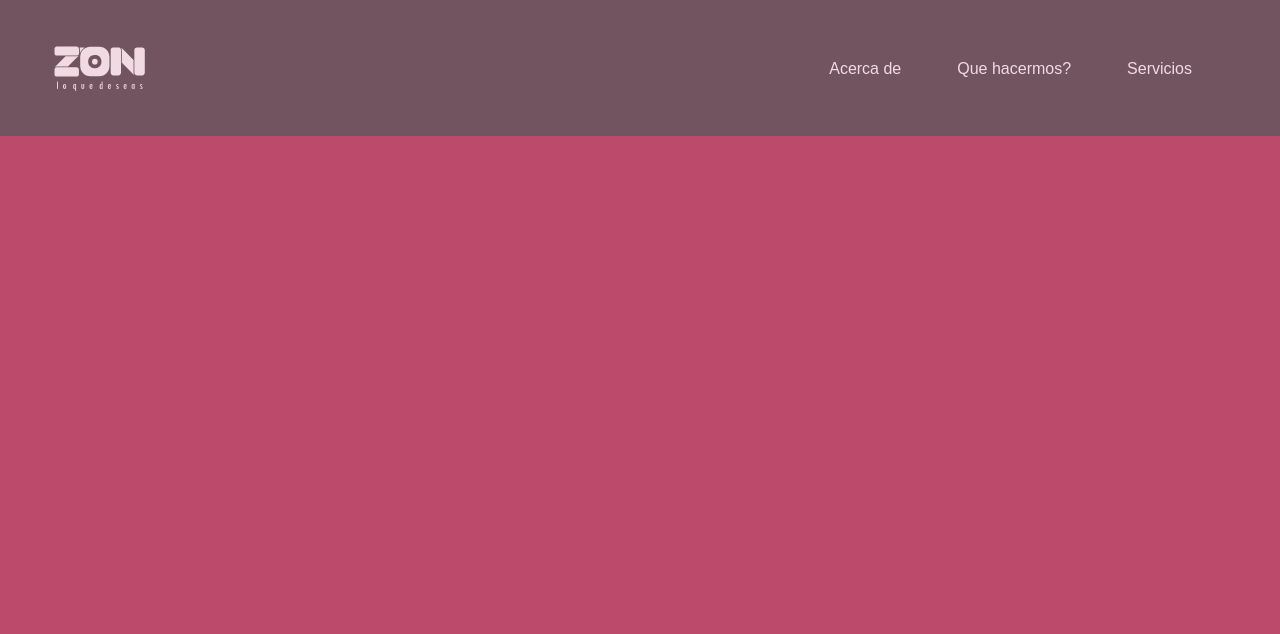
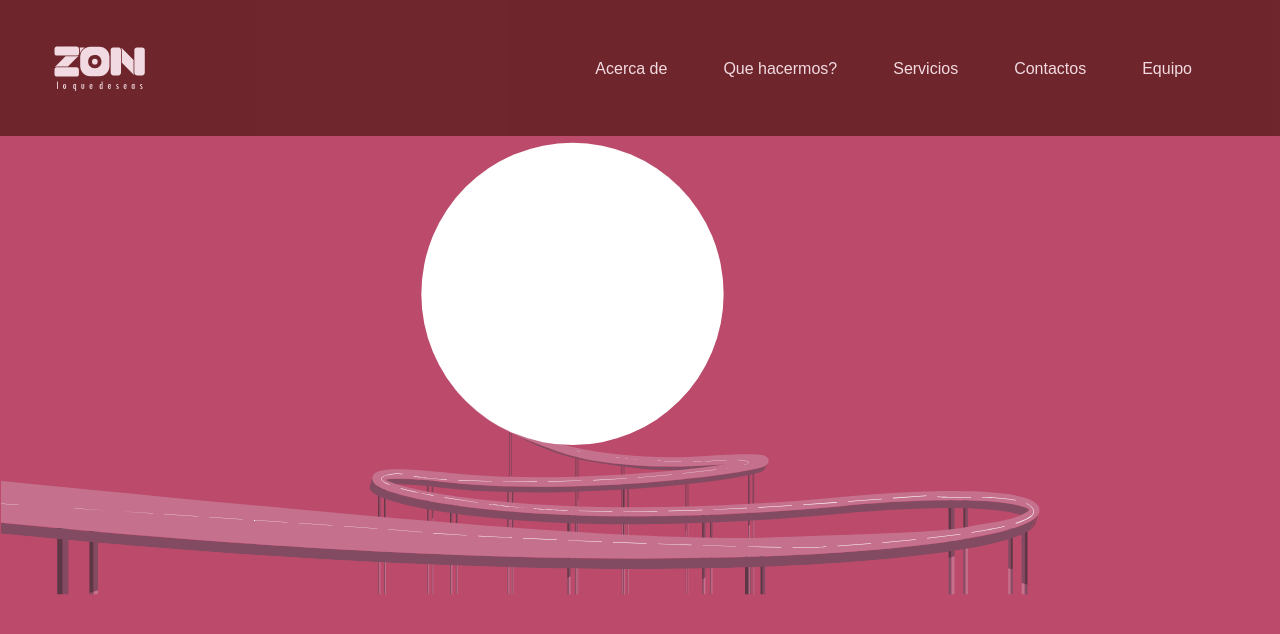
Before and after one commit to apaternina/zion, a React (Create React App) app: page / in a window 1280 px wide. Shown: the top 634 px of the page. Built offline with nearby package versions, Linux system fonts and the light colour scheme.

Commit message:
Added background image to home

```diff
--- a/src/App.css
+++ b/src/App.css
@@ -35,12 +35,19 @@ body {
 
 
 .App-header {
-  background-color: #60575e;
+  background-color: #5d1d1d;
   height: 136px;
   width: 100%;
   opacity: 0.8;
 }
 
 .App-content-button a{
-  display:
+
 }
+
+.App-body {
+background-image: url('./img/background-intro.svg');
+    width: 1060.06px;
+    height: 465px;
+    background-repeat: no-repeat;
+}
--- a/src/App.js
+++ b/src/App.js
@@ -3,6 +3,7 @@ import Button from './Components/Button'
 import iconConfig from './Icons/icon-config.svg';
 import './App.css';
 import logo from './logo.svg';
+import introLogo from './img/background-intro.svg';
 /*
 class App extends Component {
   render() {
@@ -25,16 +26,19 @@ class App extends Component {
     return (
       <div className="App">
         <div className="App-header">
-        <div className="Content-logo">
-          <img src={logo} className="App-logo" alt="logo" />
-        </div>
+          <div className="Content-logo">
+            <img src={logo} className="App-logo" alt="logo" />
+          </div>
           <div className="App-content-button">
             <Button name={"Acerca de"} />
             <Button name={"Que hacermos?"} />
             <Button name={"Servicios"} />
+            <Button name={"Contactos"} />
+            <Button name={"Equipo"} />
           </div>
           <div></div>
         </div>
+        <div className="App-body"></div>
         <div className="App-footer">
         </div>
       </div>
```
Also changed, not shown: src/img/background-intro.svg (added).
